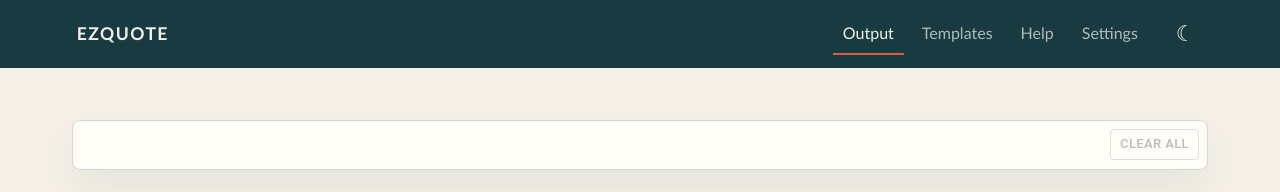
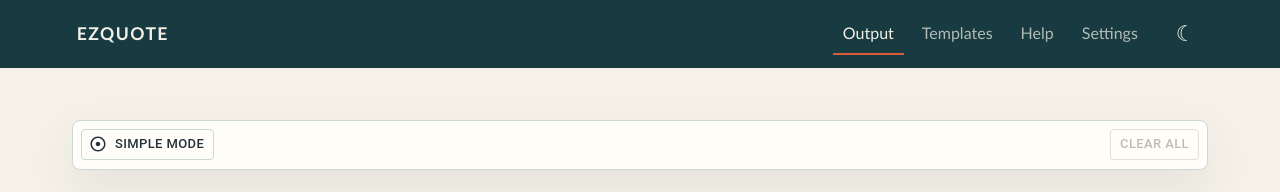
Before and after one commit to sterance/EzQuote, a React (Vite) app: page /output in a window 1280 px wide. Shown: the top 192 px of the page. Built offline with nearby package versions, Linux system fonts and the light colour scheme.

Commit message:
added placeholder advanced mode toggle with detail field in templates

```diff
--- a/src/App.css
+++ b/src/App.css
@@ -165,6 +165,9 @@
 }
 
 .button-sections .MuiButton-root.clear-all-btn {
+  text-transform: uppercase;
+}
+.button-sections .MuiButton-root.advanced-btn {
   text-transform: uppercase;
 }
 
--- a/src/App.tsx
+++ b/src/App.tsx
@@ -8,6 +8,7 @@
 import { Templates } from "./pages/Templates";
 
 const DARK_MODE_KEY = "dark_mode";
+const ADVANCED_MODE_KEY = "advanced_mode";
 
 function App() {
   const [isDarkMode, setIsDarkMode] = useState<boolean>(() => {
@@ -23,6 +24,14 @@
     }
   });
 
+  const [advancedMode, setAdvancedMode] = useState<boolean>(() => {
+    try {
+      return localStorage.getItem(ADVANCED_MODE_KEY) === "true";
+    } catch {
+      return false;
+    }
+  });
+
   const toggleTheme = () => {
     const next = !isDarkMode;
     setIsDarkMode(next);
@@ -31,6 +40,12 @@
       "data-theme",
       next ? "dark" : "light",
     );
+  };
+
+  const toggleAdvancedMode = () => {
+    const next = !advancedMode;
+    setAdvancedMode(next);
+    localStorage.setItem(ADVANCED_MODE_KEY, String(next));
   };
 
   return (
@@ -57,7 +72,7 @@
 
 <Box component="main" className="main-content">
          <Routes>
-          <Route path="/output" element={<Output />} />
+           <Route path="/output" element={<Output advancedMode={advancedMode} onToggleAdvancedMode={toggleAdvancedMode} />} />
            <Route path="/templates" element={<Templates />} />
            <Route path="/help" element={<Help />} />
            <Route path="/settings" element={<Settings />} />
--- a/src/components/GroupEditor.tsx
+++ b/src/components/GroupEditor.tsx
@@ -46,7 +46,9 @@
 
   const [editLabel, setEditLabel] = useState(group.label);
   const [editTemplate, setEditTemplate] = useState(group.template);
-  const templateRef = useRef<HTMLInputElement | HTMLTextAreaElement | null>(null);
+  const templateRef = useRef<HTMLInputElement | HTMLTextAreaElement | null>(
+    null,
+  );
   const cursorPosRef = useRef<number | null>(null);
 
   const {
@@ -126,6 +128,7 @@
                 <Typography variant="h6" sx={{ fontWeight: "bold" }}>
                   Template
                 </Typography>
+                <Typography>[text explaining how templates work]</Typography>
                 <Button onClick={() => setIsInputOpen(true)}>
                   Insert Variable
                 </Button>
@@ -140,12 +143,18 @@
                   cursorPosRef.current = e.target.selectionStart;
                 }}
                 onClick={(e) => {
-                  cursorPosRef.current = (e.target as HTMLInputElement | HTMLTextAreaElement).selectionStart;
+                  cursorPosRef.current = (
+                    e.target as HTMLInputElement | HTMLTextAreaElement
+                  ).selectionStart;
                 }}
                 onKeyUp={(e) => {
-                  cursorPosRef.current = (e.target as HTMLInputElement | HTMLTextAreaElement).selectionStart;
+                  cursorPosRef.current = (
+                    e.target as HTMLInputElement | HTMLTextAreaElement
+                  ).selectionStart;
                 }}
-                inputRef={(el: HTMLInputElement | HTMLTextAreaElement | null) => {
+                inputRef={(
+                  el: HTMLInputElement | HTMLTextAreaElement | null,
+                ) => {
                   templateRef.current = el;
                 }}
                 placeholder="Template text e.g. Hello {name}"
@@ -252,6 +261,9 @@
               gap: 2,
             }}
           >
+            <Typography>
+              [text explaining how to use the options section]
+            </Typography>
             {group.options.map((child) => (
               <ChildEditor
                 key={child.id}
@@ -262,6 +274,7 @@
                 confirmAction={confirmAction}
               />
             ))}
+
             <Button
               fullWidth
               variant="outlined"
--- a/src/pages/Output.tsx
+++ b/src/pages/Output.tsx
@@ -6,6 +6,8 @@
 import Textbox from "../components/Textbox";
 import { extractTags } from "../utils/templateUtils";
 import { ConfirmationModal } from "../components/ConfirmationModal";
+import AdjustIcon from "@mui/icons-material/Adjust";
+import RocketLaunchIcon from "@mui/icons-material/RocketLaunch";
 
 const STORAGE_KEY = "output_data";
 
@@ -16,7 +18,13 @@
   );
 }
 
-export function Output() {
+export function Output({
+  advancedMode,
+  onToggleAdvancedMode,
+}: {
+  advancedMode: boolean;
+  onToggleAdvancedMode: () => void;
+}) {
   const { groups } = useTemplateStore();
   const [selections, setSelections] = useState<Record<string, string>>(() => {
     const saved = localStorage.getItem(STORAGE_KEY);
@@ -162,6 +170,17 @@
   return (
     <>
       <Box className="button-sections" sx={{ position: "relative" }}>
+<Button
+           variant="outlined"
+           color="error"
+           size="small"
+           onClick={onToggleAdvancedMode}
+           className="advanced-btn"
+           startIcon={advancedMode ? <RocketLaunchIcon /> : <AdjustIcon />}
+           sx={{ position: "absolute", top: 8, left: 8, zIndex: 1 }}
+         >
+           {advancedMode ? "Advanced Mode" : "Simple Mode"}
+         </Button>
         <Button
           variant="outlined"
           color="error"
```
Also changed, not shown: src/data/sample-templates.json (+14 -9 lines). Lines whose indentation alone changed are shown as unchanged.
